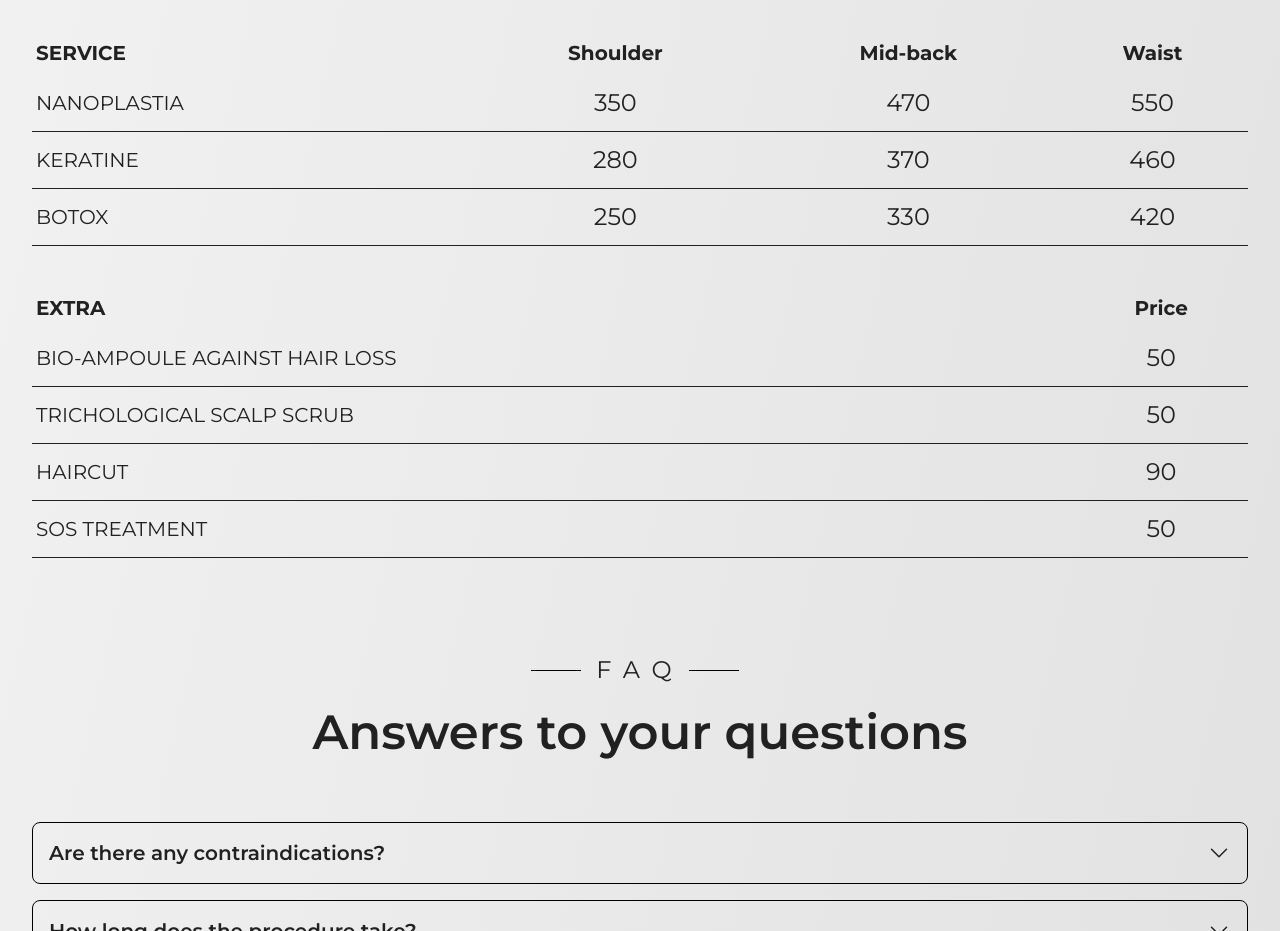
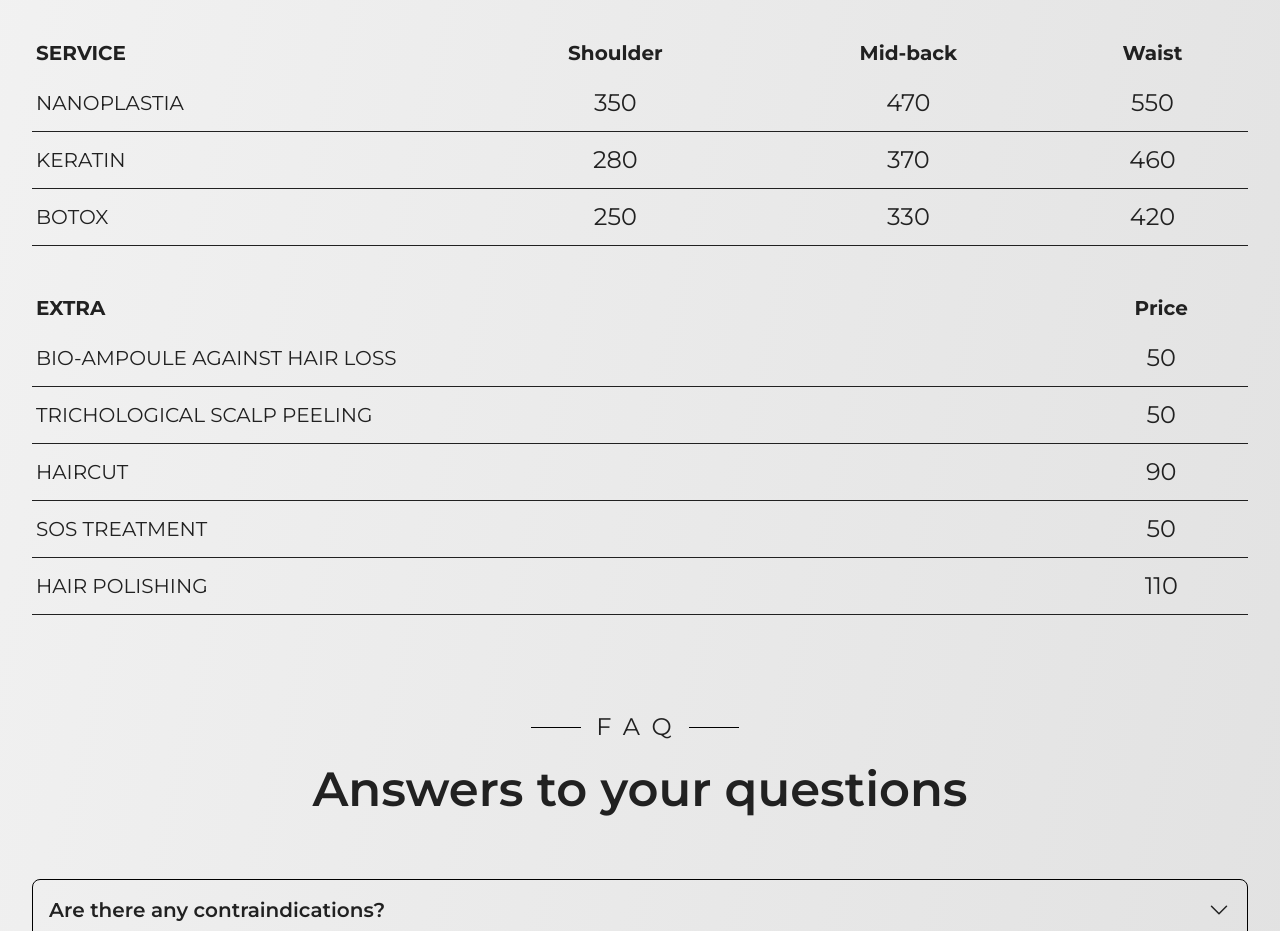
Before and after one commit to ValeriiMatviienko/hair, a Next.js app: page /en in a window 1280 px wide. Shown: the part 3780-4711 px from the top of the page. Built offline with nearby package versions, Linux system fonts and the light colour scheme.

Commit message:
added new service

```diff
--- a/app/components/PriceSection/ProductPriceItems.tsx
+++ b/app/components/PriceSection/ProductPriceItems.tsx
@@ -33,4 +33,5 @@ export const getAdditionalServices = (
   { name: t("scalp_peeling"), price: 50 },
   { name: t("hair_trimming"), price: 90 },
   { name: t("sos_treatment"), price: 50 },
+  { name: t("hair_polishing"), price: 110 },
 ];
--- a/messages/en.json
+++ b/messages/en.json
@@ -39,16 +39,17 @@
     "short_hair": "Shoulder",
     "mid_hair": "Mid-back",
     "long_hair": "Waist",
-    "price_keratine": "Keratine",
+    "price_keratine": "Keratin",
     "price_botox": "Botox",
     "price_nanoplastia": "Nanoplastia",
 
     "dodatki_title": "Extra",
     "dodatki_prices": "Price",
     "bio_ampoule": "Bio-ampoule against hair loss",
-    "scalp_peeling": "Trichological scalp scrub",
+    "scalp_peeling": "Trichological scalp peeling",
     "hair_trimming": "Haircut",
     "sos_treatment": "SOS treatment",
+    "hair_polishing": "Hair polishing",
 
     "faq_title": "FAQ",
     "faq_subtitle": "Answers to your questions",
--- a/messages/pl.json
+++ b/messages/pl.json
@@ -49,6 +49,7 @@
     "scalp_peeling": "Trychologiczny peeling skóry głowy",
     "hair_trimming": "Strzyżenie końcówek",
     "sos_treatment": "SOS treatment",
+    "hair_polishing": "Polerowanie włosów",
 
     "faq_title": "FAQ",
     "faq_subtitle": "Najczęściej zadawane pytania",
--- a/messages/ua.json
+++ b/messages/ua.json
@@ -49,6 +49,7 @@
     "scalp_peeling": "Трихологічний пілінг шкіри голови",
     "hair_trimming": "Стрижка кінчиків",
     "sos_treatment": "SOS treatment",
+    "hair_polishing": "Полірування волосся",
 
     "faq_title": "FAQ",
     "faq_subtitle": "Відповіді на ваші запитання",
```
